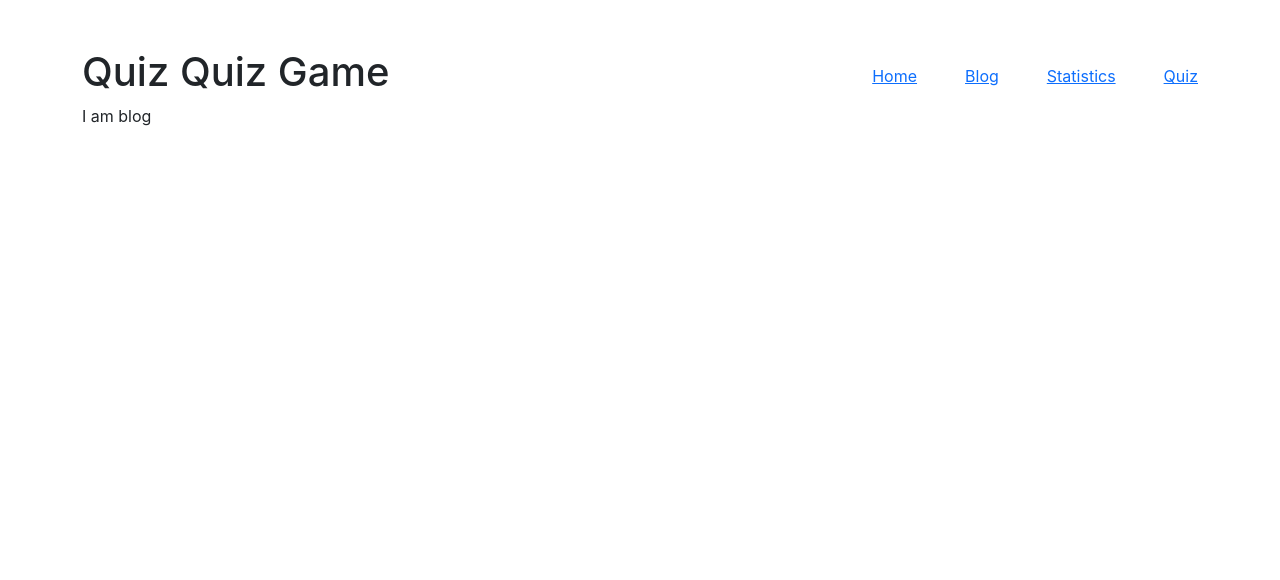
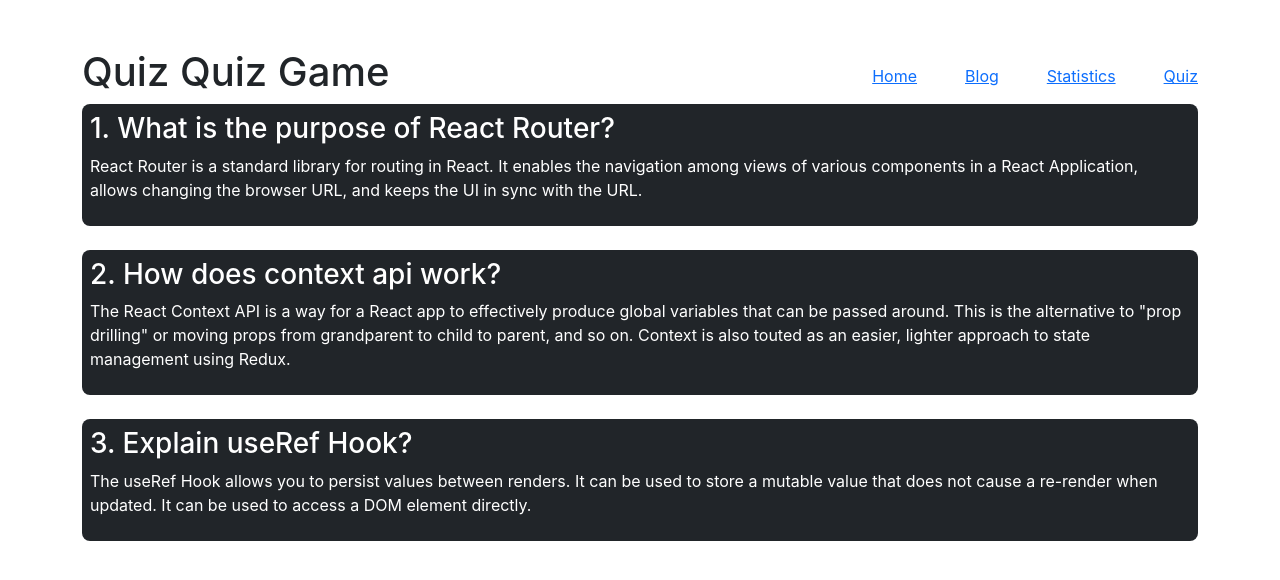
Before and after one commit to UttomKumarRoy/Assignment-9, a React (Create React App) app: page /blog in a window 1280 px wide. Shown: the top 580 px of the page. Built offline with nearby package versions, Linux system fonts and the light colour scheme.

Commit message:
Blog page questions added

```diff
--- a/src/components/Blog.js
+++ b/src/components/Blog.js
@@ -3,7 +3,18 @@ import React from 'react';
 const Blog = () => {
     return (
         <div>
-            I am blog
+             <div className='bg-dark text-white p-2 rounded-3'>
+                <h3>1. What is the purpose of React Router?</h3>
+                <p>React Router is a standard library for routing in React. It enables the navigation among views of various components in a React Application, allows changing the browser URL, and keeps the UI in sync with the URL.</p>
+            </div> <br />
+            <div className='bg-dark text-white p-2 rounded-3'>
+                <h3>2. How does context api work?</h3>
+                <p>The React Context API is a way for a React app to effectively produce global variables that can be passed around. This is the alternative to "prop drilling" or moving props from grandparent to child to parent, and so on. Context is also touted as an easier, lighter approach to state management using Redux.</p>
+            </div> <br />
+            <div className='bg-dark text-white p-2 rounded-3'>
+                <h3>3. Explain useRef Hook?</h3>
+                <p>The useRef Hook allows you to persist values between renders. It can be used to store a mutable value that does not cause a re-render when updated. It can be used to access a DOM element directly.</p>
+            </div> <br />
         </div>
     );
 };
```
